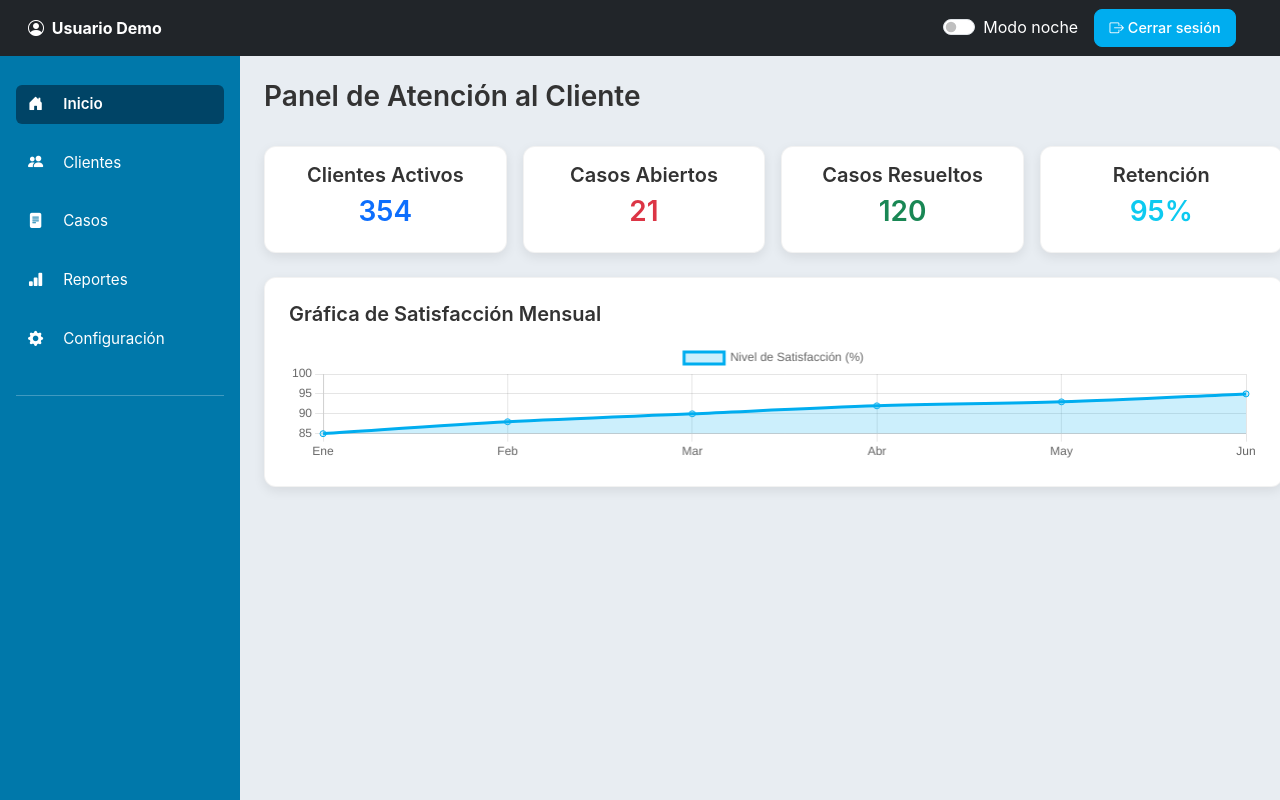
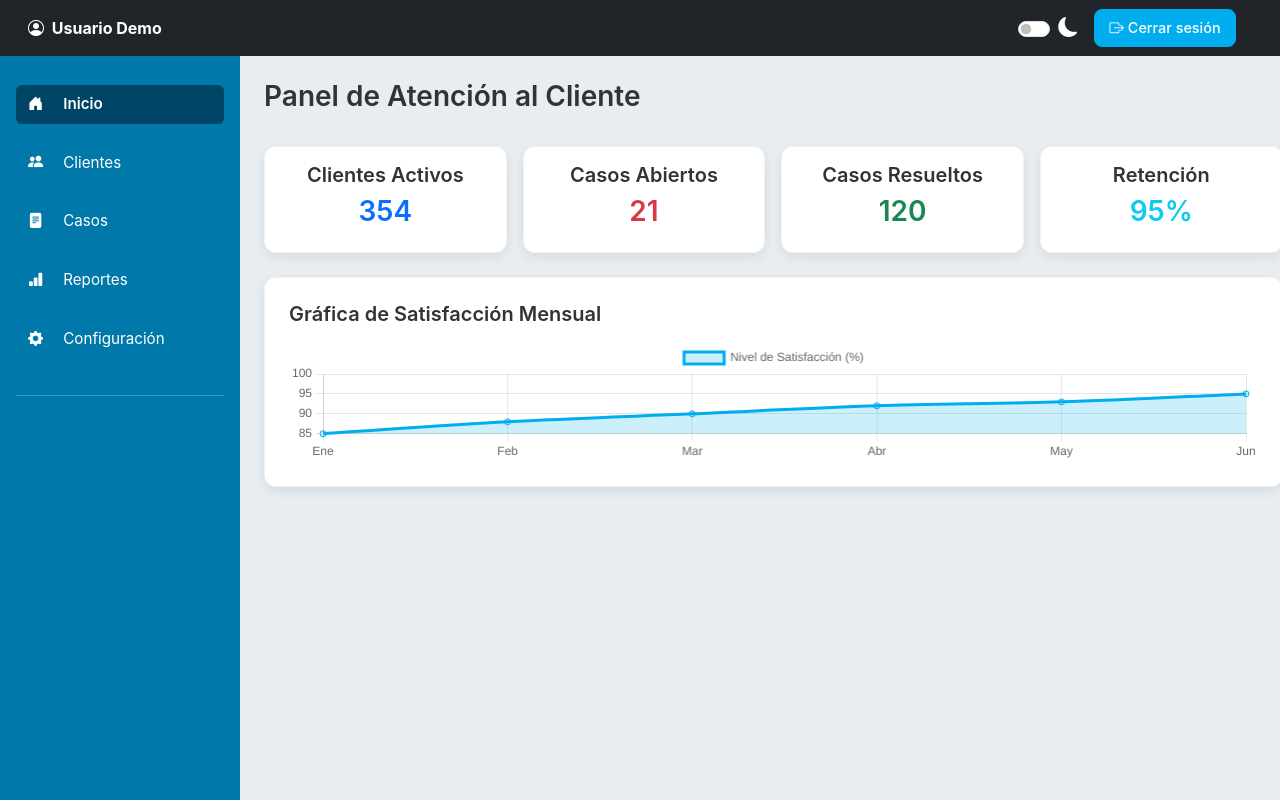
Before and after one commit to EduardoFCpollo/TELMEX, a PHP site: page /dashboard.html in a window 1280 px wide. Run offline with PHP 8.4, Linux system fonts and the light colour scheme.

Commit message:
icono de modo obscuro

```diff
--- a/elementos/topbar.html
+++ b/elementos/topbar.html
@@ -8,10 +8,11 @@
 
     <div class="flex-grow-1"></div>
 
-    <!-- Switch modo oscuro -->
-    <div class="form-check form-switch text-white me-3">
+    <!-- Switch modo oscuro con icono de luna -->
+    <div class="form-check form-switch text-white me-3 d-flex align-items-center" style="gap:8px;">
       <input class="form-check-input" type="checkbox" id="modoOscuroSwitch">
-      <label class="form-check-label" for="modoOscuroSwitch">Modo noche</label>
+      <!-- Icono de luna clara -->
+      <i class="bi bi-moon-fill text-white fs-5"></i>
     </div>
 
     <!-- Botón de cerrar sesión -->
--- a/style.css
+++ b/style.css
@@ -61,6 +61,14 @@ h3, h5 {
   font-weight: 500;
 }
 
+label {
+  color: var(--text-color);
+  transition: color 0.3s ease;
+}
+
+body.dark-mode label {
+  color: var(--text-color);
+}
 /* =========================================================
    ENCABEZADOS (h1 - h6)
    ========================================================= */
```
